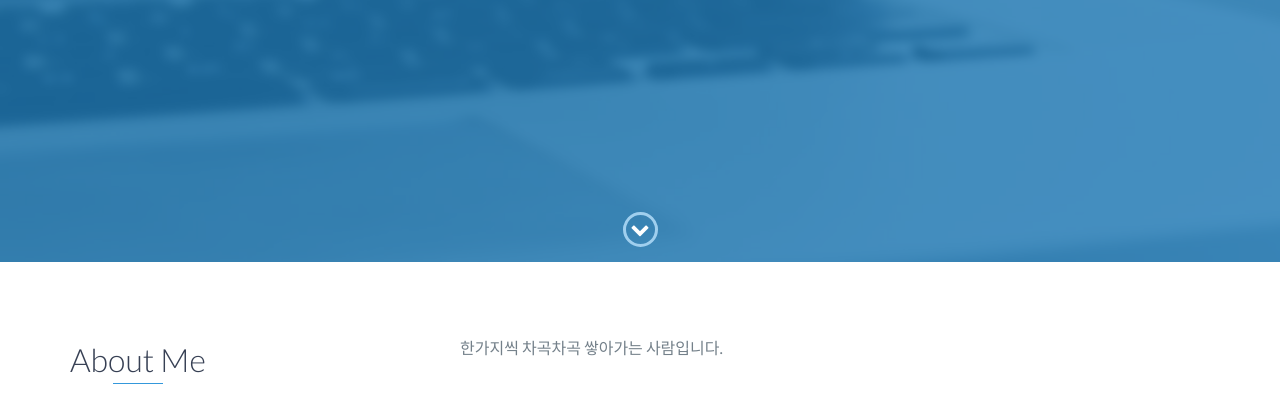
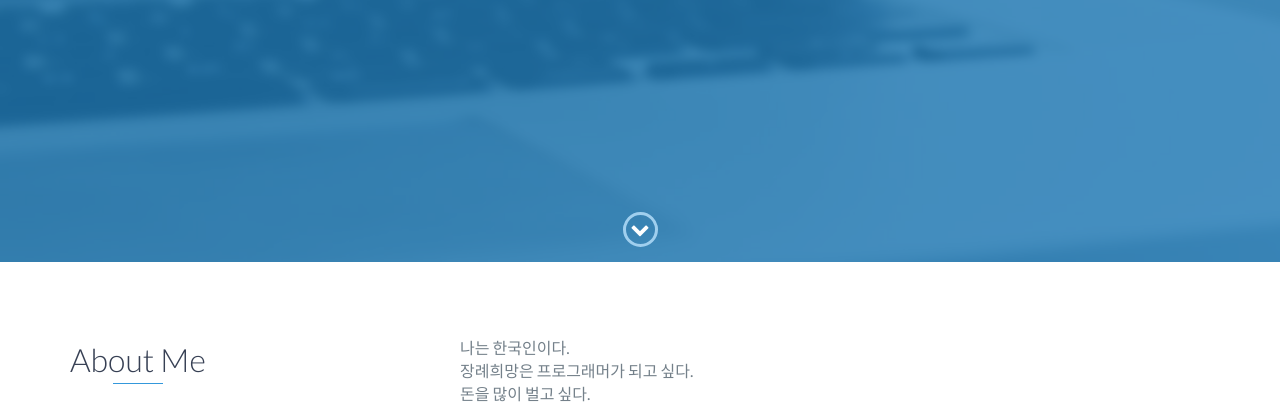
Before and after one commit to choijungwoo777/choijungwoo777.github.io, a website: page index.html in a window 1280 px wide. Shown: the part 538-945 px from the top of the page. Drawn offline with nearby package versions, Linux system fonts and the light colour scheme.

Commit message:
나에 대해서 소개하는 글을 적었다

```diff
--- a/index.html
+++ b/index.html
@@ -73,7 +73,11 @@
                 </div>
                 <div class="col-md-8">
                     <p>
-                        한가지씩 차곡차곡 쌓아가는 사람입니다.
+                        나는 한국인이다.<br>
+                        장례희망은 프로그래머가 되고 싶다.<br>
+                        돈을 많이 벌고 싶다.<br>
+                        좋아하는 것은 코딩이다.
+
                     </p>
                 </div>
             </div>
```
